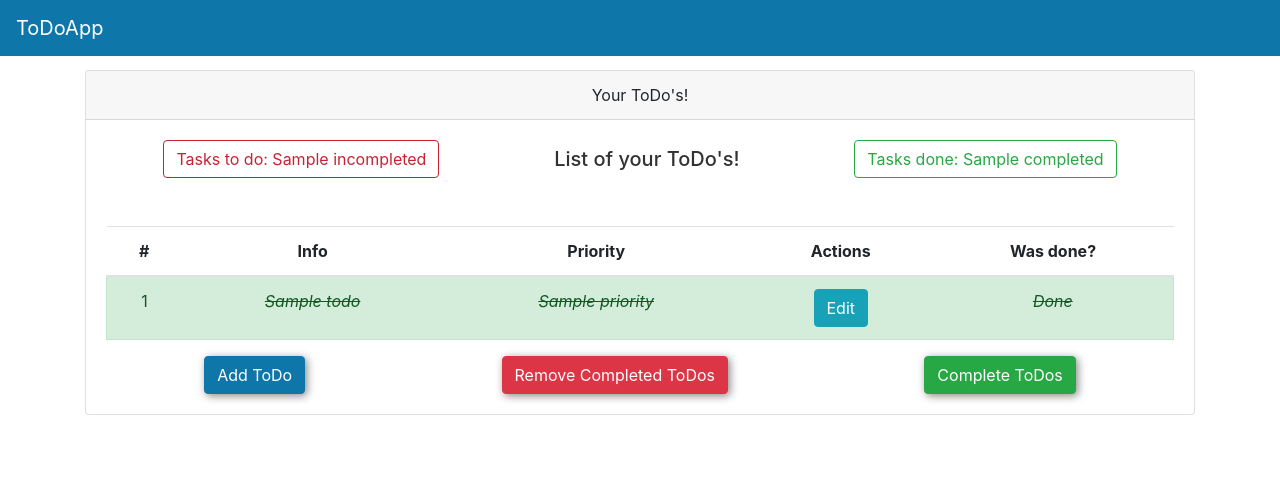
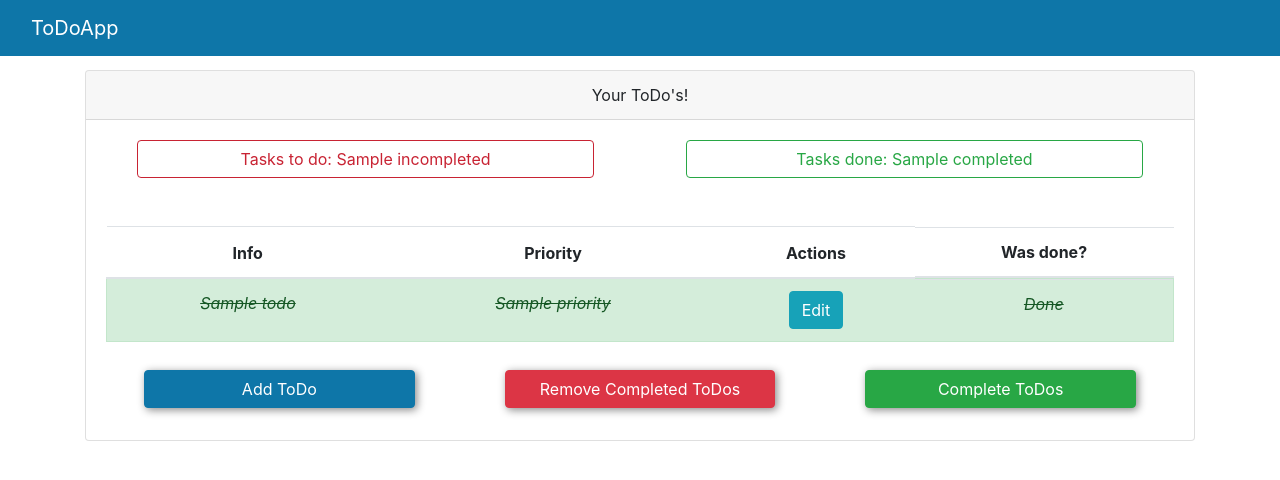
Before and after one commit to fabiopalacio/ToDoAppFastApi, a FastAPI app: template templates/todo.html in a window 1280 px wide. Shown: the top 480 px of the page. Run offline with FastAPI, Linux system fonts and the light colour scheme; the template is opened without the code that fills it: most values are stand-ins (such as "Sample title", 1, 10 or a date in 2020); parts of the project's set-up code (start-up, migrations or seed data) failed here and were passed over; some libraries are stand-ins or nearby versions.

Commit message:
Database recreated with new parameters. Secrets moved to environment variables. On_delete added to model. Token expire time adjusted. Mobile version adjusted.

```diff
--- a/alembic.ini
+++ b/alembic.ini
@@ -60,7 +60,6 @@
 # are written from script.py.mako
 # output_encoding = utf-8
 
-sqlalchemy.url = postgresql://postgres:Fabio1993@localhost:5433/ToDoApplicationDatabase
 
 
 [post_write_hooks]
--- a/alembic/env.py
+++ b/alembic/env.py
@@ -1,3 +1,4 @@
+import os
 from logging.config import fileConfig
 
 from sqlalchemy import engine_from_config
@@ -39,7 +40,7 @@
     script output.
 
     """
-    url = config.get_main_option("sqlalchemy.url")
+    url = os.environ.get("SQL_URL", "")
     context.configure(
         url=url,
         target_metadata=target_metadata,
--- a/routers/auth.py
+++ b/routers/auth.py
@@ -95,6 +95,6 @@
             detail='Could not validate user.')
 
     token = create_access_token(
-        user.username, user.id, user.role, timedelta(hours=1))
+        user.username, user.id, user.role, timedelta(hours=12))
 
     return {'access_token': token, 'token_type': 'bearer'}
--- a/templates/navbar.html
+++ b/templates/navbar.html
@@ -1,19 +1,15 @@
-<div>
-    <nav class="navbar navbar-expand-md navbar-dark main-color fixed-top">
-        <a href="#" class="navbar-brand">ToDoApp</a>
+<div class="row main-color fixed-top">
+    <nav class=" navbar navbar-expand-md navbar-dark main-color fixed-top">
+        <div class="col-6 col-sm-6 d-flex justify-content-start">
+            <a href="/todos/todo-page" class="navbar-brand">ToDoApp</a>
+        </div>
 
-        <button class='navbar-toggler' type="button" data-toggle="collapse" data-target="#navbarNav" aria-controls="navbarNav" aria-expanded="false" aria-label="Toggle navigation">
-            <span class="navbar-toggler-icon"></span>
-        </button>
 
-        <div class="collapse navbar-collapse" id="navbarNav">
-            <ul class="navbar-nav">
-                {% if user %}
-                <li class="nav-item active">
-                    <a href="/todos/todo-page" class="nav-link">Home</a>
-                </li>
-                {% endif %}
-            </ul>
+        <div class="col-6 col-sm-6 d-flex justify-content-end">
+
+
+        <div>
+
 
             <ul class="navbar-nav ml-auto">
                 {% if user %}
@@ -24,5 +20,7 @@
             </ul>
         </div>
 
+        </div>
+
     </nav>
 </div>
--- a/templates/todo.html
+++ b/templates/todo.html
@@ -1,71 +1,65 @@
 {% include "layout.html" %}
 
 <div class="container">
-    <div class="card text-center">
-        <div class="card-header">
+    <div class=" card text-center">
+        <div class=" card-header">
             Your ToDo's!
         </div>
         <div class="card-body">
-            <div class="d-flex justify-content-around align-items-center mb-5">
-                <p class="card-text mb-0 info-frame info-frame-incompleted">
+            <div class="row d-flex justify-content-around align-items-center mb-5">
+                <p class="col col-5 card-text mb-0 info-frame info-frame-incompleted mx-auto">
                     Tasks to do: {{incompleted}}
                 </p>
-                <h5 class="card-title mb-0">
-                    List of your ToDo's!
-                </h5>
-                <p class="card-text mb-0 info-frame info-frame-completed">
+
+                <p class="col col-5 card-text mb-0 info-frame info-frame-completed mx-auto">
                     Tasks done: {{completed}}
                 </p>
             </div>
 
-            <table class="table table-hover">
+            <table class=" table table-hover">
                 <thead>
-                    <tr>
-                        <th scope="col">#</th>
+                    <tr class=''>
                         <th scope="col">Info</th>
                         <th scope="col">Priority</th>
                         <th scope="col">Actions</th>
-                        <th scope="col">Was done?</th>
-
-
+                        <th scope="col" class='d-none d-sm-block'>Was done?</th>
                     </tr>
                 </thead>
-                <tbody>
+                <tbody >
                     {% for todo in todos %}
                         {% if todo.complete == False %}
-                            <tr id="cursor-context-menu"  >
-                                <td >{{loop.index}}</td>
+                            <tr class='' id="cursor-context-menu"  >
                                 <td>{{todo.title}}</td>
                                 <td >{{todo.priority}}</td>
                                 <td>
                                     <button onclick="window.location.href='edit-todo-page/{{todo.id}}'" type="button" class="btn btn-info">View</button>
                                 </td>
-                                <td><input type="checkbox" name="is_todo_done" id="" value="{{todo.id}}"></td>
+                                <td><input class='d-none d-sm-block' type="checkbox" name="is_todo_done" id="" value="{{todo.id}}"></td>
                             </tr>
                         {% else %}
                             <tr class="pointer alert alert-success">
-                                <td>{{loop.index}}</td>
                                 <td class = "strike-through-td font-italic">{{todo.title}}</td>
                                 <td class = "strike-through-td font-italic">{{todo.priority}}</td>
 
                                 <td>
-                                    <button onclick="window.location.href='edit-todo-page/{{todo.id}}'" type="button" class="btn btn-info">Edit</button>
+                                    <button onclick="window.location.href='edit-todo-page/{{todo.id}}'" type="button" class="btn btn-info ">Edit</button>
                                 </td>
-                                <td  class = "strike-through-td font-italic">Done</td>
+                                <td  class = "d-none d-sm-block strike-through-td font-italic">Done</td>
 
                             </tr>
                         {% endif %}
                     {% endfor %}
                 </tbody>
             </table>
-            <div class="d-flex justify-content-around">
 
-                <a href="add-todo-page" class="btn btn-primary btn-shadow mx-5"> Add ToDo</a>
-                <button type="button" class="btn btn-danger btn-shadow mx-5" id="remove-todos-btn" onclick="removeCompleted()">
+            <div class="row d-flex justify-content-around p-2">
+                <a href="add-todo-page" class="col col-8 col-sm-3 btn btn-primary btn-shadow mx-auto my-1 d-flex justify-content-center align-items-center"> Add ToDo</a>
+                <button type="button" class="col col-8 col-sm-3 btn btn-danger btn-shadow mx-auto my-1" id="remove-todos-btn" onclick="removeCompleted()">
                     Remove Completed ToDos</button>
-                <button type="button" class="btn btn-success btn-shadow mx-5" id="complete-todos-btn" onclick="saveChanges()">
+                <button type="button" class="d-none d-sm-block col col-8 col-sm-3 btn btn-success btn-shadow mx-auto my-1" id="complete-todos-btn" onclick="saveChanges()">
                     Complete ToDos</button>
             </div>
+
         </div>
     </div>
 </div>
```
Also changed, not shown: alembic/versions/5c790394dd0b_add_cascade_delete_to_todos.py (added, +34 -0 lines), database/config.py (+5 -4 lines), models/models.py (+7 -1 lines).
